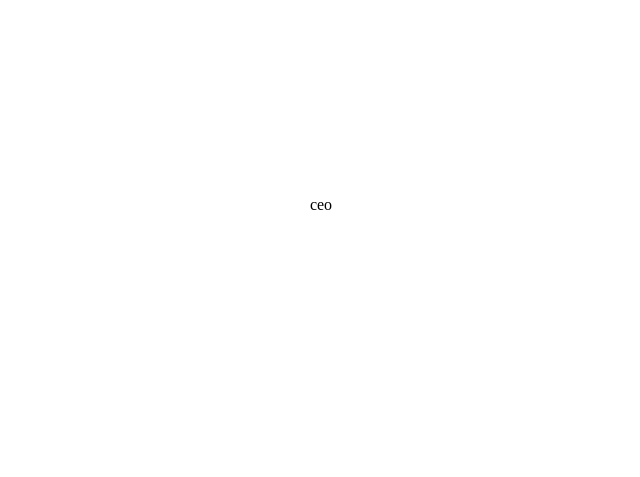
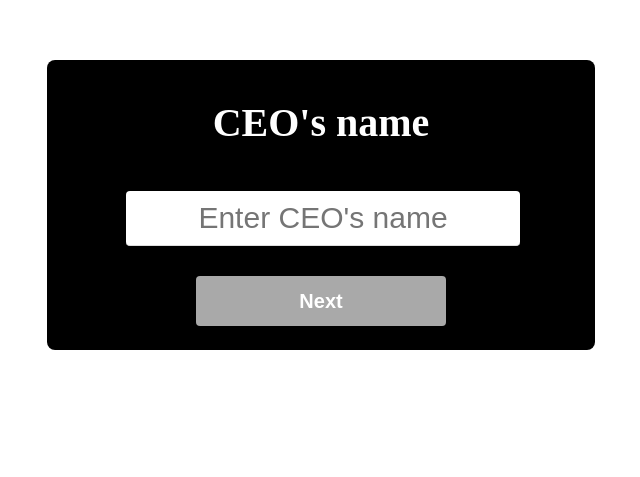
Before and after one commit to valevassallo/organization-chart, a React (Create React App) app: page / in a window 1280 px wide. Shown: the part 1003-1480 px from the top of the page, without its empty margins (319-959 px from the left). Built offline with nearby package versions, Linux system fonts and the light colour scheme.

Commit message:
Added the component CEOForm

```diff
--- a/src/components/App.js
+++ b/src/components/App.js
@@ -10,8 +10,6 @@ function App() {
   return (
     <>
       <CompanyForm setCompanyName={setCompanyName} />
-      <CEOForm />
-      <CompanyForm />
       <CEOForm setCeoName={setCeoName} />
       <Main />
     </>
--- a/src/components/CEOForm.js
+++ b/src/components/CEOForm.js
@@ -9,20 +9,77 @@ function CEOForm({ setCeoName }) {
     width: 100%;
     height: 100vh;
   `;
-  const Form = styled.form;
-  const Header = styled.h1;
 
-  // function handleSubmit(event) {
-  //   event.preventDefault();
-  //   setCeoName(event.target.elements.ceo.value);
-  // }
+  const Header = styled.h1`
+    text-align: center;
+    margin: 15px;
+    font-size: 40px;
+    color: white;
+    font-weight: bolder;
+  `;
+
+  const Form = styled.form`
+    display: flex;
+    flex-direction: column;
+    align-items: center;
+    justify-content: center;
+    width: 500px;
+    padding: 1.5em;
+    background: black;
+    border-radius: 0.5em;
+  `;
+  const InputCEOName = styled.input`
+    margin: 1em 0;
+    font-size: 30px;
+    padding-top: 10px;
+    padding-bottom: 10px;
+    border-radius: 4px;
+    outline: none;
+    border: none;
+    border-bottom: 1px solid #ddd;
+    width: 100%;
+    text-align: center;
+    &:focus {
+      border: 1px solid red;
+    }
+  `;
+
+  const Submit = styled.input`
+    line-height: 1.5em;
+    background: darkgray;
+    border: none;
+    color: white;
+    font-size: 20px;
+    font-weight: bold;
+    padding: 0.5em;
+    cursor: pointer;
+    border-radius: 0.25rem;
+    text-align: center;
+    width: 50%;
+  `;
+
+  function handleSubmit(event) {
+    event.preventDefault();
+    setCeoName(event.target.elements.ceo.value);
+  }
 
   return (
     <FormContainer>
-      ceo
-      {/* <Form/>
-        <Header>Company's name</Header>
-      </Form> */}
+      <Form onSubmit={handleSubmit}>
+        <Header>CEO's name</Header>
+        <label name="ceo">
+          <InputCEOName
+            type="text"
+            required
+            placeholder="Enter CEO's name"
+            name="ceo"
+            id="ceo"
+            aria-label="Input to get CEO's name"
+            autoComplete="off"
+          />
+        </label>
+        <Submit type="submit" value="Next" />
+      </Form>
     </FormContainer>
   );
 }
```
